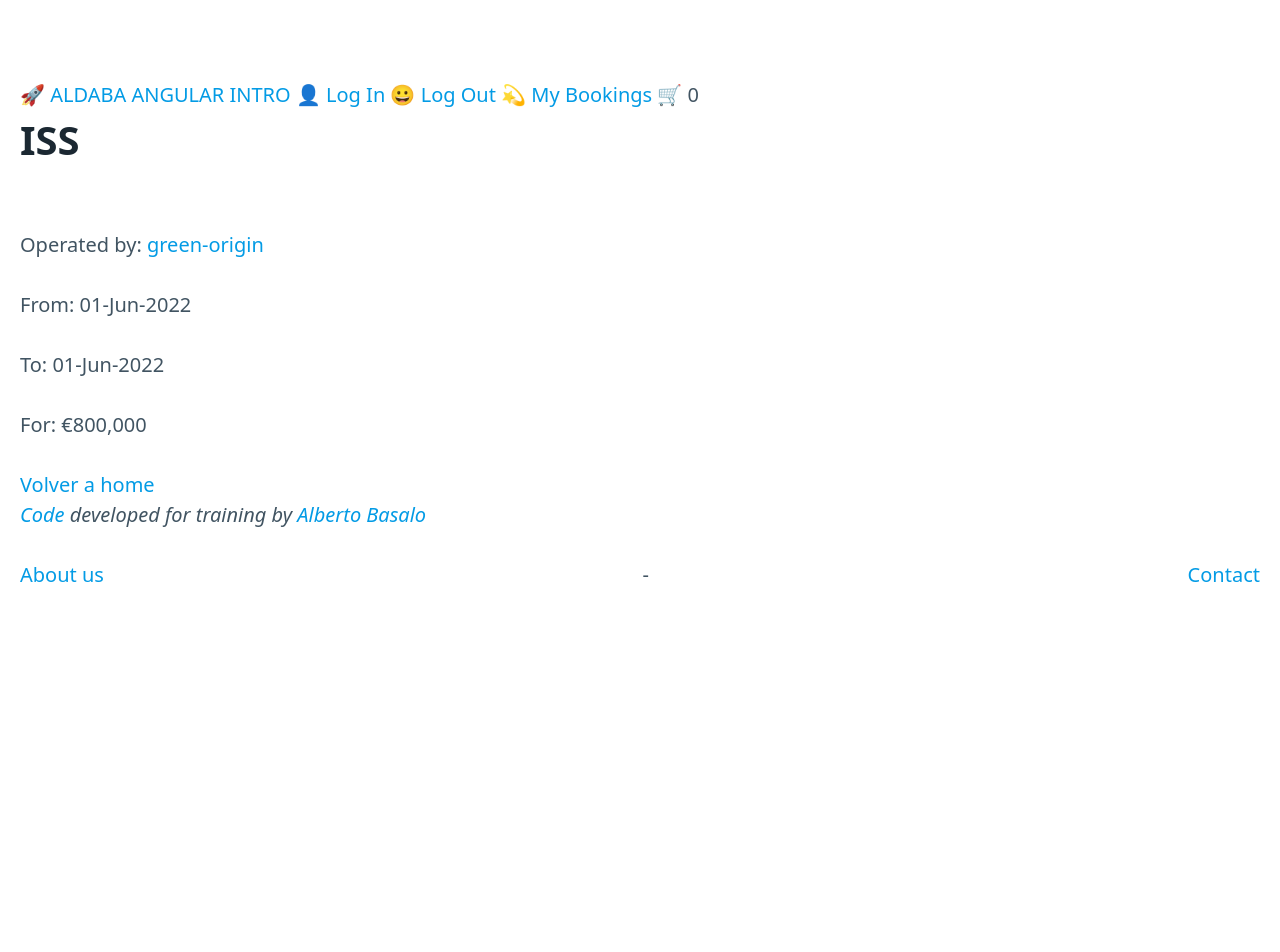
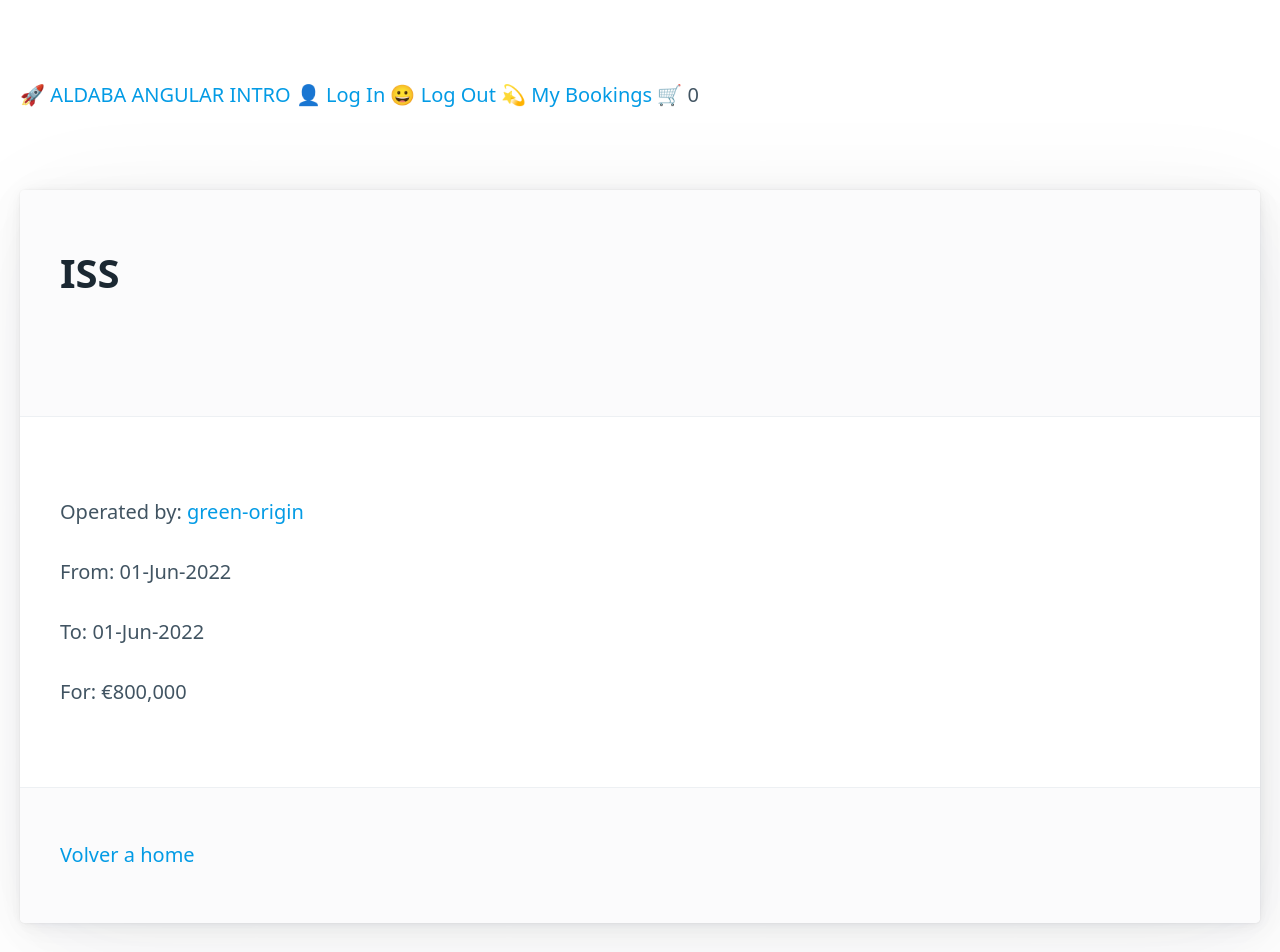
Before and after one commit to Esmoris/Aldaba-Angular-Intro, an Angular app: page /trips/green-origin-iss-4 in a window 1280 px wide. Shown: the top 952 px of the page. Before the commit the page ends 800 px from the top, so only its background shows below. Built offline with nearby package versions, Linux system fonts and the light colour scheme; data requests are answered from the project's data file.

Commit message:
feat: get trip by id

```diff
--- a/src/app/trips/trips.service.ts
+++ b/src/app/trips/trips.service.ts
@@ -1,25 +1,29 @@
 import { HttpClient } from "@angular/common/http";
 import { Injectable } from "@angular/core";
 import { Observable } from "rxjs";
-import { TRIPS } from "../data/astro_bookings";
 import { Trip, TripKinds } from "../models/trip";
 
 @Injectable({
   providedIn: "root",
 })
 export class TripsService {
-  private trips: Trip[] = TRIPS;
+  // private trips: Trip[] = TRIPS;
+
+  private readonly tripsUrl = "http://localhost:3000/trips/";
 
   constructor(private httpClient: HttpClient) {}
 
-  public getTrips(): Trip[] {
-    return this.trips;
+  // public getTrips(): Trip[] {
+  //   return this.trips;
+  // }
+  public getTrips$(): Observable<Trip[]> {
+    return this.httpClient.get<Trip[]>(this.tripsUrl);
   }
-  public getTrips$(): Observable<Trip[]> {
-    return this.httpClient.get<Trip[]>("http://localhost:3000/trips");
-  }
-  public getTripById(id: string): Trip {
-    return this.trips.find((t) => t.id === id);
+  // public getTripById(id: string): Trip {
+  //   return this.trips.find((t) => t.id === id);
+  // }
+  public getTripById$(id: string): Observable<Trip> {
+    return this.httpClient.get<Trip>(this.tripsUrl + id);
   }
   public getTripClass(trip: Trip): string {
     const tripOnly = TripKinds[TripKinds.TRIP_ONLY];
--- a/src/app/trips/view-trip/view-trip.component.html
+++ b/src/app/trips/view-trip/view-trip.component.html
@@ -1,4 +1,8 @@
+<article *ngIf="trip$ | async as trip">
+  <header>
     <h1> {{ trip.destination }} </h1>
+  </header>
+  <main>
     <p>
       Operated by: <a [routerLink]="['/operators',trip.operatorId]"> {{ trip.operatorId }}</a>
     </p>
@@ -11,6 +15,8 @@
     <p>
       For: {{ trip.flightPrice | currency:'EUR':'symbol':'3.0' }}
     </p>
-
-
+  </main>
+  <footer>
     <a [routerLink]="['/']">Volver a home</a>
+  </footer>
+</article>
--- a/src/app/trips/view-trip/view-trip.component.ts
+++ b/src/app/trips/view-trip/view-trip.component.ts
@@ -1,5 +1,6 @@
 import { Component, OnInit } from "@angular/core";
 import { ActivatedRoute } from "@angular/router";
+import { Observable } from "rxjs";
 import { Trip } from "src/app/models/trip";
 import { TripsService } from "../trips.service";
 
@@ -9,10 +10,12 @@ import { TripsService } from "../trips.service";
   styleUrls: ["./view-trip.component.css"],
 })
 export class ViewTripComponent implements OnInit {
-  public trip: Trip;
+  // public trip: Trip;
+  public trip$: Observable<Trip>;
   constructor(route: ActivatedRoute, tripsService: TripsService) {
     const tripId = route.snapshot.params["id"];
-    this.trip = tripsService.getTripById(tripId);
+    // this.trip = tripsService.getTripById(tripId);
+    this.trip$ = tripsService.getTripById$(tripId);
   }
 
   ngOnInit(): void {}
```
Lines whose indentation alone changed are shown as unchanged.
